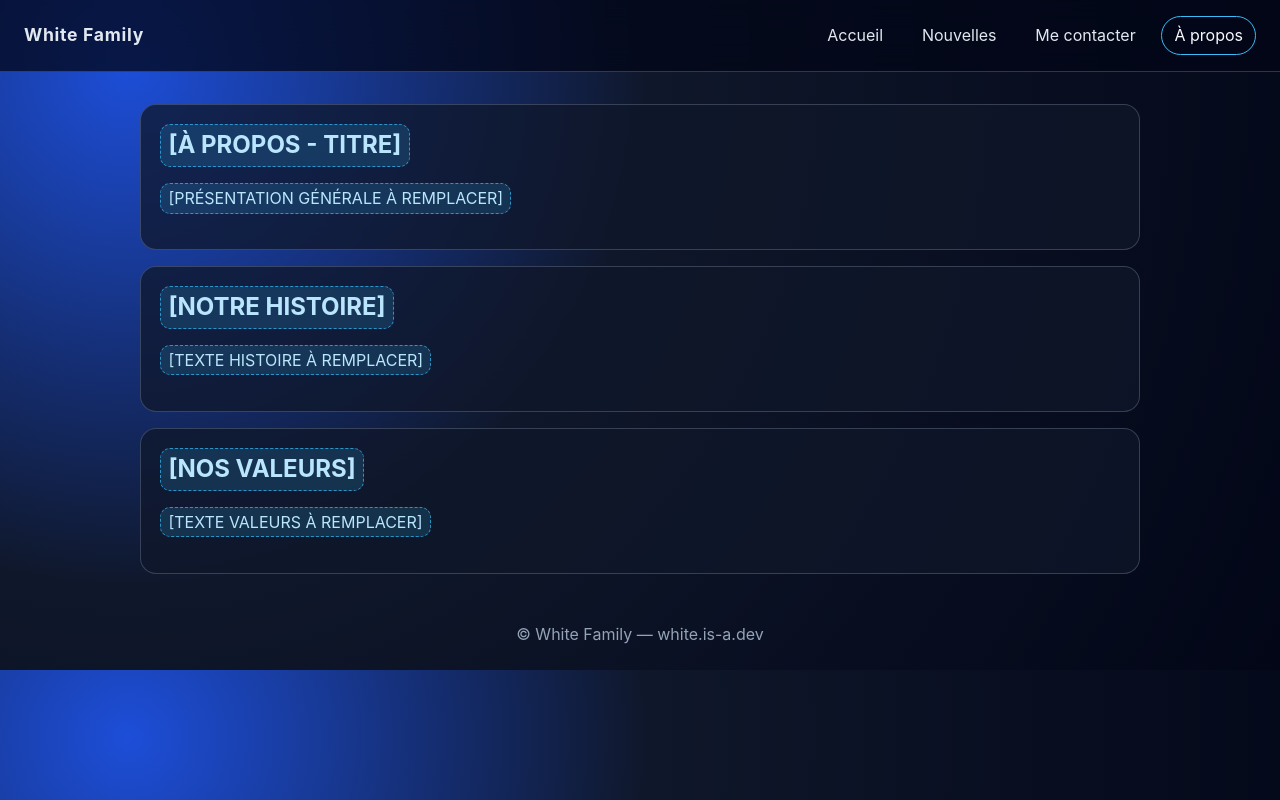
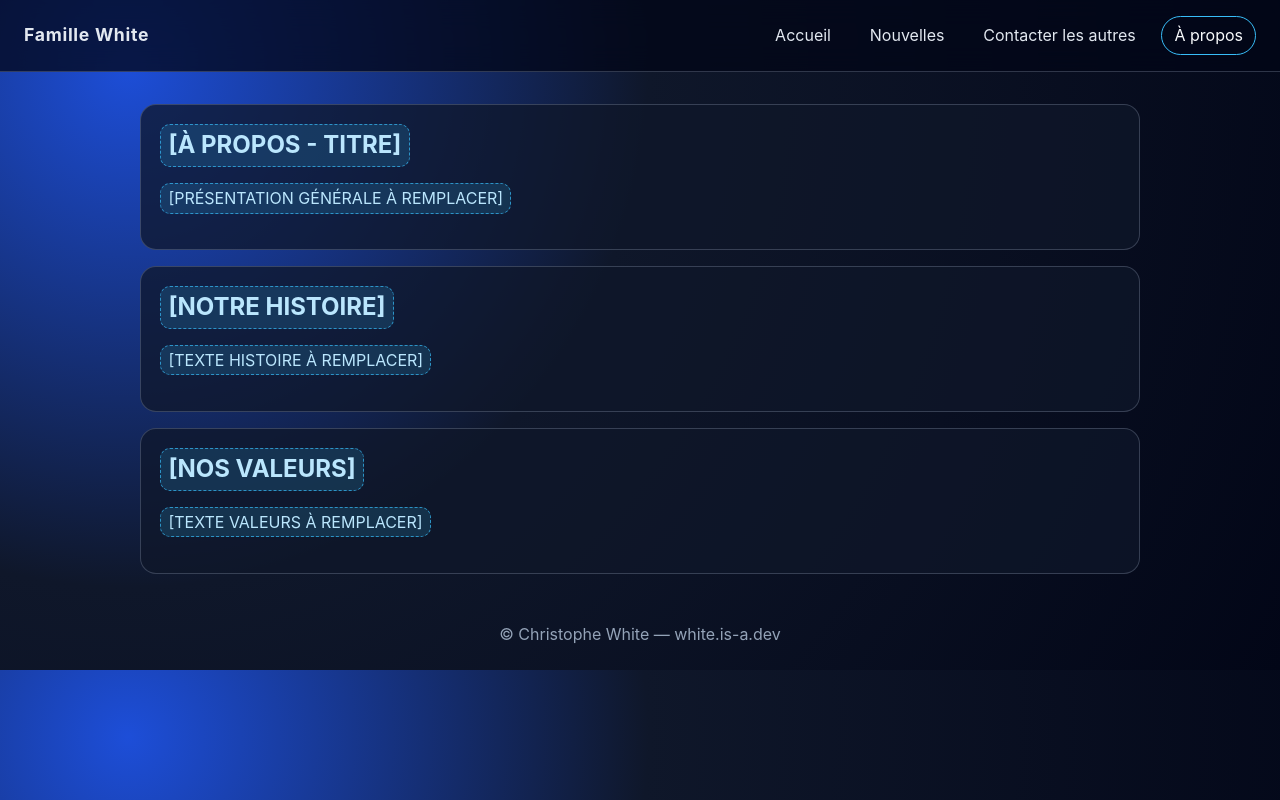
Before and after one commit to gnof-the-shark/whiteweb, a plain HTML site: page apropos.html in a window 1280 px wide. Drawn offline with Linux system fonts and the light colour scheme.

Commit message:
Update French text in apropos.html

```diff
--- a/apropos.html
+++ b/apropos.html
@@ -3,16 +3,16 @@
   <head>
     <meta charset="UTF-8" />
     <meta name="viewport" content="width=device-width, initial-scale=1.0" />
-    <title>White Family - À propos</title>
+    <title>Famille White - À propos</title>
     <link rel="stylesheet" href="style.css" />
   </head>
   <body>
     <header class="top-banner">
-      <h1 class="site-name">White Family</h1>
+      <h1 class="site-name">Famille White</h1>
       <nav aria-label="Navigation principale">
         <a href="index.html">Accueil</a>
         <a href="nouvelles.html">Nouvelles</a>
-        <a href="contacter.html">Me contacter</a>
+        <a href="contacter.html">Contacter les autres</a>
         <a href="apropos.html" aria-current="page">À propos</a>
       </nav>
     </header>
@@ -34,6 +34,6 @@
       </section>
     </main>
 
-    <footer>© White Family — white.is-a.dev</footer>
+    <footer>© Christophe White — white.is-a.dev</footer>
   </body>
 </html>
```
